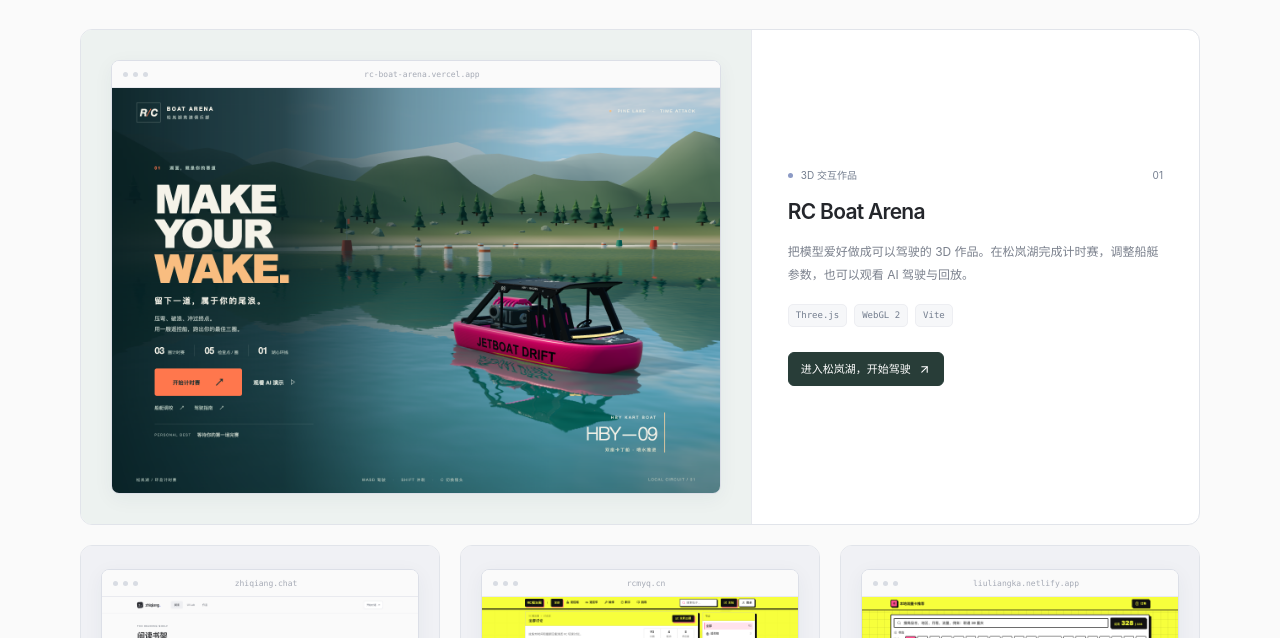
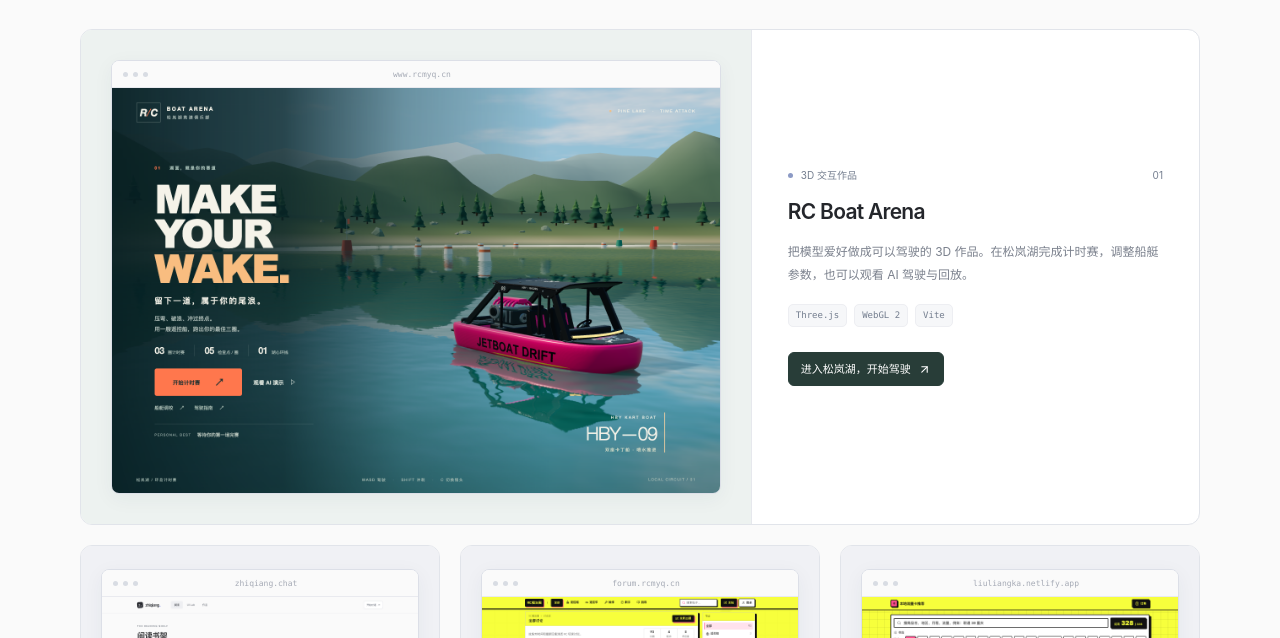
Before and after one commit to lzq976291321/zhiqiang.dev, a Next.js app: page /projects in a window 1280 px wide. Shown: the part 263-901 px from the top of the page. Built offline with nearby package versions, Linux system fonts and the light colour scheme; no server answers.

Commit message:
fix: 更新游戏与论坛迁移后的入口链接

```diff
--- a/public/ui-gallery/index.html
+++ b/public/ui-gallery/index.html
@@ -202,7 +202,7 @@
 <div class="wrap">
   <nav class="site-nav" aria-label="作品导航">
     <a href="/">← 回到对话</a>
-    <a href="https://rc-boat-arena.vercel.app/" target="_blank" rel="noopener noreferrer">RC Boat Arena ↗</a>
+    <a href="https://www.rcmyq.cn/" target="_blank" rel="noopener noreferrer">RC Boat Arena ↗</a>
   </nav>
 
   <header class="masthead">
--- a/src/content/profile/dev-profile.md
+++ b/src/content/profile/dev-profile.md
@@ -3,7 +3,7 @@
 description: "zhiqiang.chat Chat 使用的公开知识库"
 sourceId: "profile"
 category: "profile"
-updatedAt: "2026-09-20"
+updatedAt: "2026-09-22"
 ---
 
 # 我的开发侧公开 Profile
@@ -342,9 +342,11 @@
 
 > source id: `profile.rc_boat_arena`
 
-RC Boat Arena 是我的 3D 遥控船作品，公开地址为 `https://rc-boat-arena.vercel.app/`，基于 Three.js、WebGL 2 和 Vite。松岚湖场景提供三圈计时赛、AI 驾驶演示、船艇调校与回放，支持键盘驾驶和触屏控制。
+RC Boat Arena 是我的 3D 遥控船作品，公开地址为 `https://www.rcmyq.cn/`，基于 Three.js、WebGL 2 和 Vite。松岚湖场景提供三圈计时赛、AI 驾驶演示、船艇调校与回放，支持键盘驾驶和触屏控制。
 
 它与 RC 模友圈是不同作品：前者是可驾驶的 3D 交互体验，后者是模型爱好者社区。用户简称“RC 项目”时，结合驾驶、竞速或社区的上下文区分，不默认指向其中一个。
+
+2026-09-22 已完成域名迁移：游戏使用 `https://www.rcmyq.cn/`，论坛使用 `https://forum.rcmyq.cn/`。`https://rcmyq.cn/` 自动跳到游戏，原论坛帖子、搜索等旧链接自动跳到新论坛。
 
 ## UI Lab 与 Design Tokens
 
@@ -367,11 +369,11 @@
 > source id: `profile.projects`
 
 - `zhiqiang.chat`：书籍阅读、融合 Design Tokens 的 UI Lab、个人知识对话与作品展示。
-- RC Boat Arena：3D 遥控船交互作品，公开地址为 `https://rc-boat-arena.vercel.app/`。
+- RC Boat Arena：3D 遥控船交互作品，公开地址为 `https://www.rcmyq.cn/`。
 - 流量卡办理：流量卡筛选与办理工具，公开地址为 `https://liuliangka.netlify.app/`，关注信息架构、商品筛选、转化路径和 Netlify 静态站点部署。
 - OpenClaw：本地多 Agent 调度平台，服务研发自动化。
 - Falcocut / ov-admin 相关经验：AI 视频营销工具、Landing Page 运营管理、多语言 SEO、自动化内容生产和后台系统。
-- RC模友圈：遥控模型垂直社区，展示内容社区和 SEO 实践；与 RC Boat Arena 分开展示，部署平台未在公开知识库中沉淀。
+- RC模友圈：遥控模型垂直社区，公开地址为 `https://forum.rcmyq.cn/`，展示内容社区和 SEO 实践；与 RC Boat Arena 分开展示，部署平台未在公开知识库中沉淀。
 
 ## 适合的合作方向
 
--- a/src/features/site/data/projects.ts
+++ b/src/features/site/data/projects.ts
@@ -3,11 +3,11 @@
     id: "rc-boat-arena",
     name: "RC Boat Arena",
     category: "3D 交互作品",
-    domain: "rc-boat-arena.vercel.app",
+    domain: "www.rcmyq.cn",
     image: "/images/projects/rc-boat-arena.png",
     alt: "RC Boat Arena 的松岚湖场景、粉色遥控船与计时赛入口",
     description: "把模型爱好做成可以驾驶的 3D 作品。在松岚湖完成计时赛，调整船艇参数，也可以观看 AI 驾驶与回放。",
-    href: "https://rc-boat-arena.vercel.app/",
+    href: "https://www.rcmyq.cn/",
     action: "进入松岚湖，开始驾驶",
     stack: ["Three.js", "WebGL 2", "Vite"],
   },
@@ -29,11 +29,11 @@
     id: "community",
     name: "RC 模友圈",
     category: "垂直社区",
-    domain: "rcmyq.cn",
+    domain: "forum.rcmyq.cn",
     image: "/images/projects/community.png",
     alt: "RC 模友圈网站的讨论列表、主题分类和社区导航",
     description: "为遥控船、遥控车与模型爱好者做的交流社区。围绕兴趣组织讨论，让经验更容易被找到。",
-    href: "https://rcmyq.cn",
+    href: "https://forum.rcmyq.cn/",
     action: "访问社区",
     stack: ["Next.js", "Supabase", "社区产品"],
   },
```
